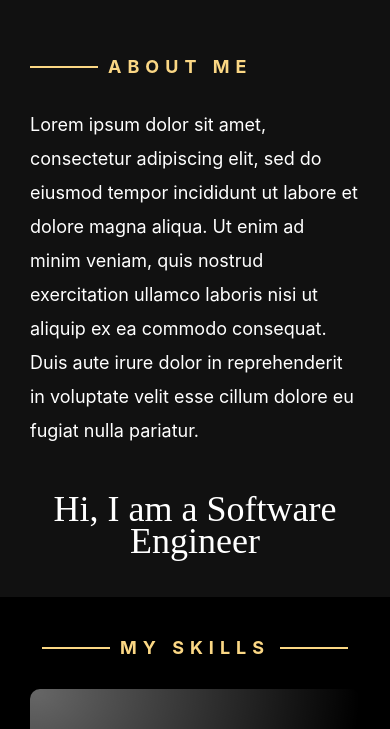
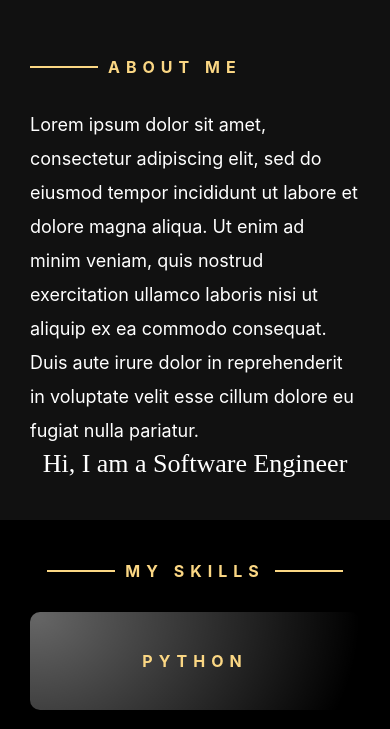
Before and after one commit to mdahmed-abdus/portfolio, a React (Create React App) app: page / in a window 390 px wide. Shown: the part 104-833 px from the top of the page. Built offline with nearby package versions, Linux system fonts and the light colour scheme.

Commit message:
Feat:Code refactor and cleanup

```diff
--- a/src/components/Home.js
+++ b/src/components/Home.js
@@ -45,18 +45,19 @@ function Home(props) {
 
             <div className="col-12 col-md-6 ">
               <TitleSecondary isLeftLine="true" secondaryTitle="about me" />
-              <div className="pt60">
-                <Desc desc={aboutMeDesc} />
-              </div>
+              <Desc externalClass={'pt60'} desc={aboutMeDesc} />
             </div>
             <div className="col-12 col-md-6 ">
-              <div className="pt90">
-                <Title styleObj={styles.centerAlign} title={introTitle} />
-              </div>
+              <Title
+                externalClass={'pt90'}
+                styleObj={styles.centerAlign}
+                title={introTitle}
+              />
             </div>
           </div>
         </section>
       </section>
+
       {/* skills-section */}
       <section className="darkBg mt80 pt80 pb80">
         <section className="grid-main-container">
@@ -81,6 +82,7 @@ function Home(props) {
           </section>
         </section>
       </section>
+
       {/* my work section */}
       <section className="grid-main-container pt80">
         <section className="grid-container ">
@@ -124,10 +126,14 @@ function Home(props) {
               />
             </div>
             <div className="col-12 col-md-4 pt60">
-              <img alt="hehebot" src={laptopDark} />
+              <div className="img-wrap-main">
+                <img className="warp-img" alt="laptopDark" src={laptopDark} />
+              </div>
             </div>
             <div className="col-12 col-md-5 pt60">
-              <img alt="hehebot" src={laptopLight} />
+              <div className="img-wrap-main">
+                <img className="warp-img" alt="laptopLight" src={laptopLight} />
+              </div>
               <TitleSecondary
                 externalClass={'pt20'}
                 isRegular="true"
--- a/src/components/SharedComponents/Title/Title.scss
+++ b/src/components/SharedComponents/Title/Title.scss
@@ -32,3 +32,12 @@
   width: 68px;
   height: 2px;
 }
+
+@media only screen and (max-width: 480px) {
+  .mainTitle {
+    font-size: 26px;
+  }
+  .title-secondary {
+    font-size: $font-16;
+  }
+}
--- a/src/scss/customLayout.scss
+++ b/src/scss/customLayout.scss
@@ -4,7 +4,7 @@
   justify-content: center;
   .warp-img {
     width: 100%;
-    height: 373px;
+    // height: 373px;
     object-fit: cover;
     object-position: center;
     &--circle {
```
